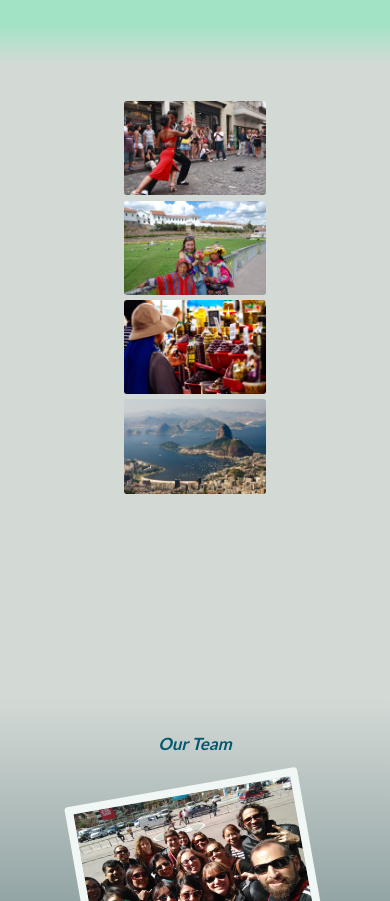
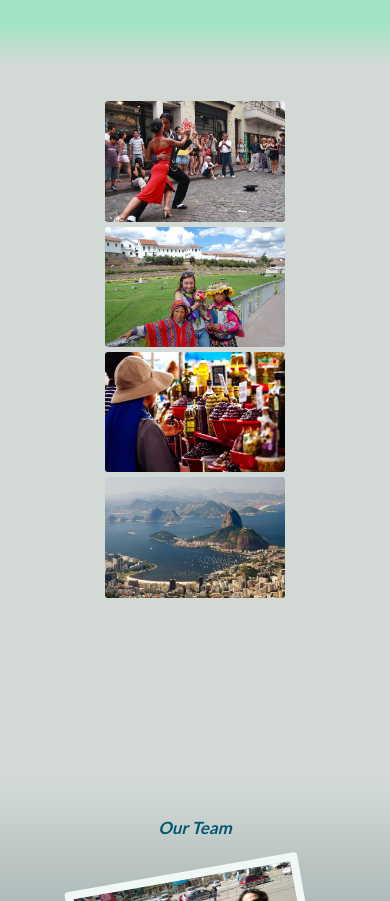
Before and after one commit to ArielMolho/ELA-Tours-Molho, a plain HTML site: page index.html in a window 390 px wide. Shown: the part 834-1735 px from the top of the page. Drawn offline with nearby package versions, Linux system fonts and the light colour scheme.

Commit message:
ajustes en responsive de home fotos-ciudades

```diff
--- a/scss/style.scss
+++ b/scss/style.scss
@@ -218,9 +218,24 @@ img, .overlay {
     }
 }
 
+@media screen and (max-width: 520px) {
+    .section-bottom {
+        height: 85vh;
+    }
+}
+
 @media screen and (max-width: 480px) {
     .section-bottom {
         height: 75vh;
+    }
+}
+
+@media screen and (max-width: 400px) {
+    .section-bottom {
+        height: 85vh;
+    }
+    .bg {
+        max-width: 60%;
     }
 }
 
```
Also changed, not shown: css/style.css.
